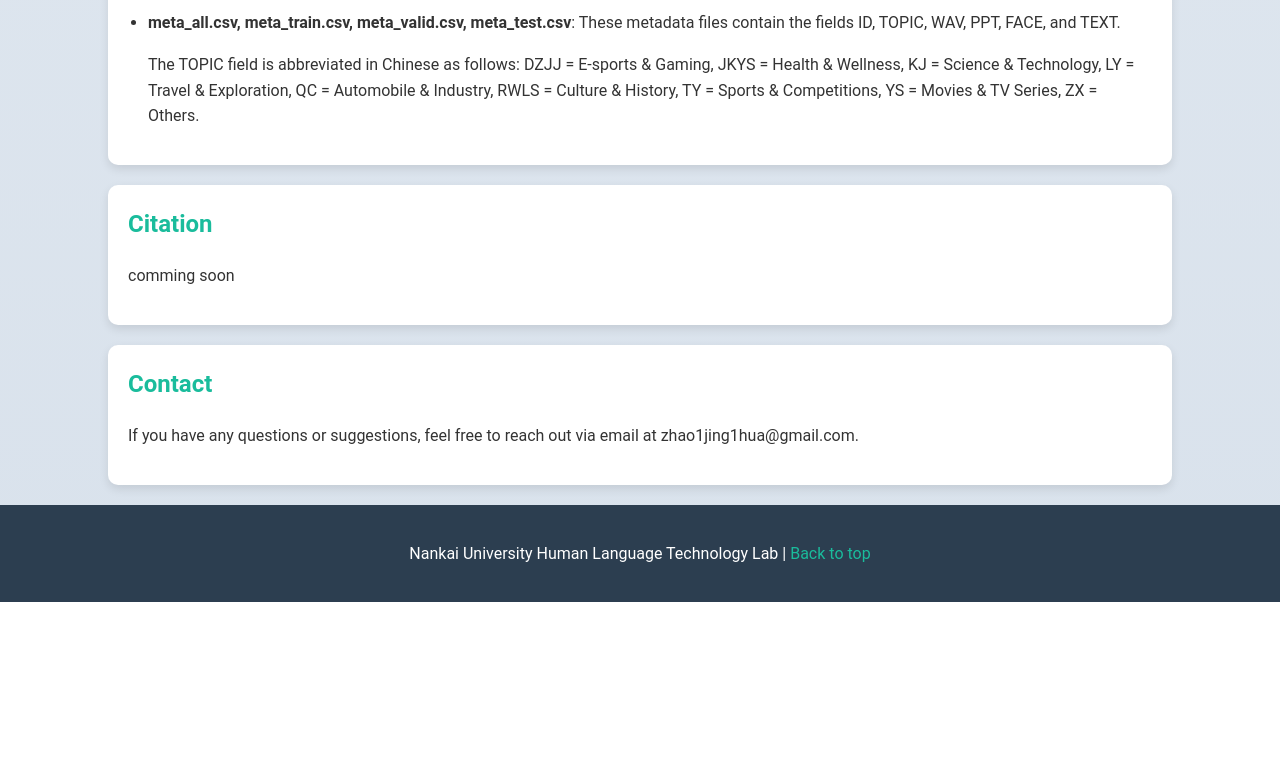
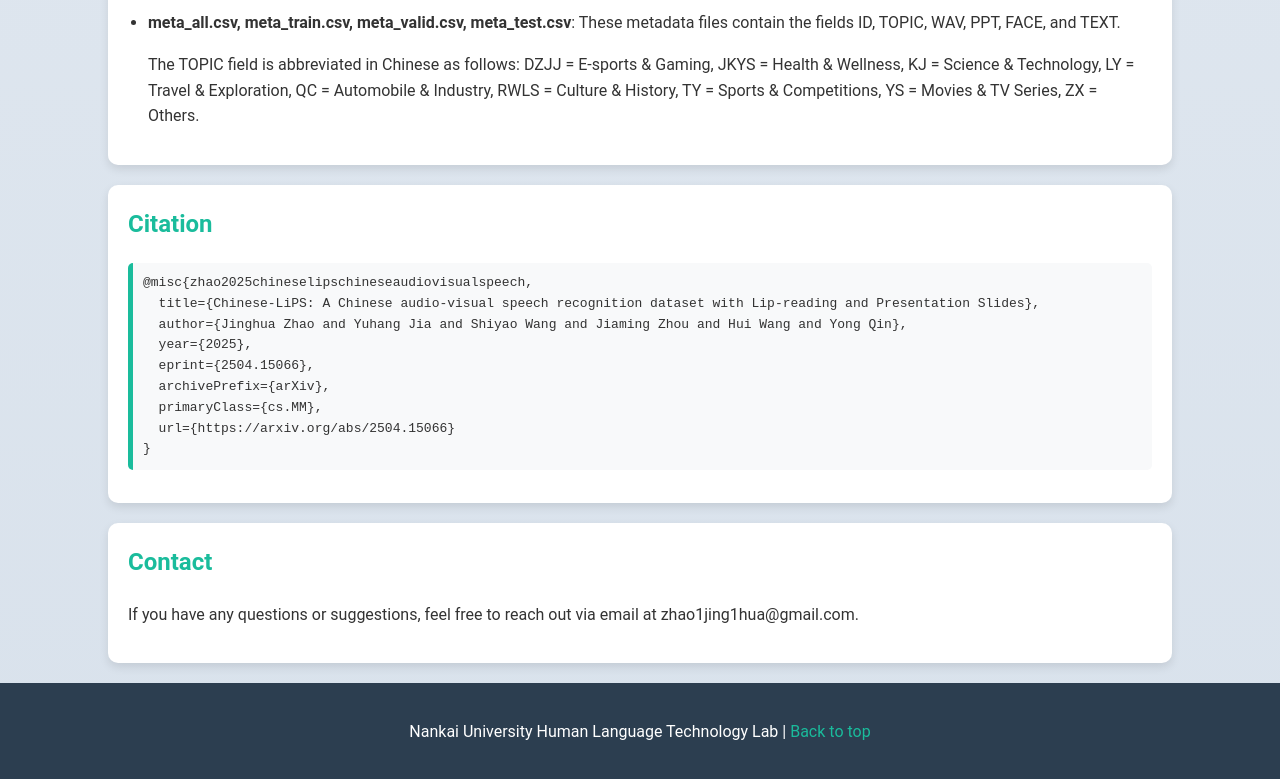
Before and after one commit to Kiri0824/Chinese-LiPS, a plain HTML site: page docs/index.html in a window 1280 px wide. Shown: the part 3398-4177 px from the top of the page. Before the commit the page ends 4000 px from the top, so only its background shows below. Drawn offline with Linux system fonts and the light colour scheme.

Commit message:
Update index.html

```diff
--- a/docs/index.html
+++ b/docs/index.html
@@ -326,7 +326,16 @@ asr.zip
 
 <section id="citation">
     <h2>Citation</h2>
-    <p>comming soon</p>
+    <pre>
+@misc{zhao2025chineselipschineseaudiovisualspeech,
+  title={Chinese-LiPS: A Chinese audio-visual speech recognition dataset with Lip-reading and Presentation Slides},
+  author={Jinghua Zhao and Yuhang Jia and Shiyao Wang and Jiaming Zhou and Hui Wang and Yong Qin},
+  year={2025},
+  eprint={2504.15066},
+  archivePrefix={arXiv},
+  primaryClass={cs.MM},
+  url={https://arxiv.org/abs/2504.15066}
+}</pre>
 </section>
 
 <section id="contact">
```
